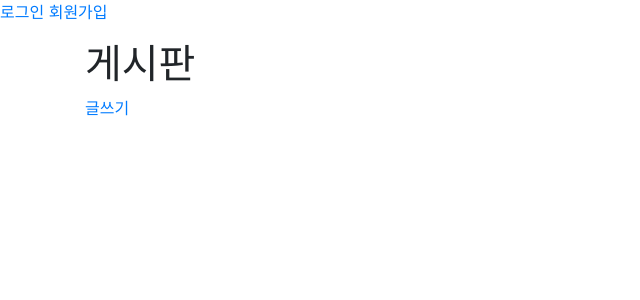
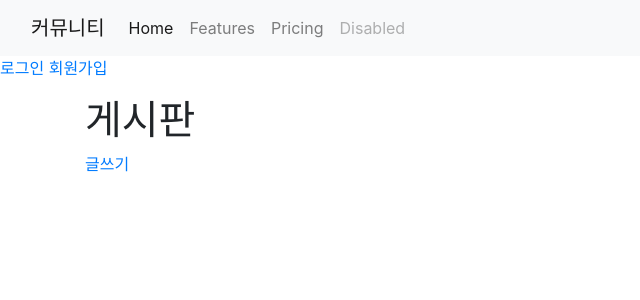
Before and after one commit to bbangso/practice, a Django app: page /articles/ in a window 1280 px wide. Shown: the top 300 px of the page, without its empty margins (0-640 px from the left). Run offline with Django 3.2, Linux system fonts and the light colour scheme; data that the repository does not hold is empty; some libraries are stand-ins or nearby versions.

Commit message:
feat: add nav bar

```diff
--- /dev/null
+++ b/django/django_form/templates/_nav.html
@@ -0,0 +1,24 @@
+<nav class="navbar navbar-expand-lg navbar-light bg-light">
+    <div class="container-fluid">
+        <a class="navbar-brand" href="/articles/">커뮤니티</a>
+        <button class="navbar-toggler" type="button" data-bs-toggle="collapse" data-bs-target="#navbarNav" aria-controls="navbarNav" aria-expanded="false" aria-label="Toggle navigation">
+            <span class="navbar-toggler-icon"></span>
+        </button>
+        <div class="collapse navbar-collapse" id="navbarNav">
+            <ul class="navbar-nav">
+                <li class="nav-item">
+                    <a class="nav-link active" aria-current="page" href="#">Home</a>
+                </li>
+                <li class="nav-item">
+                    <a class="nav-link" href="#">Features</a>
+                </li>
+                <li class="nav-item">
+                    <a class="nav-link" href="#">Pricing</a>
+                </li>
+                <li class="nav-item">
+                    <a class="nav-link disabled" href="#" tabindex="-1" aria-disabled="true">Disabled</a>
+                </li>
+            </ul>
+        </div>
+    </div>
+</nav>
--- a/django/django_form/templates/base.html
+++ b/django/django_form/templates/base.html
@@ -8,6 +8,7 @@
     {% bootstrap_css %}
 </head>
 <body>
+    {% include '_nav.html' %}
     {% if request.user.is_authenticated %}
     <p>{{ request.user.username }}님 환영합니다</p>
     <a href="{% url 'accounts:signout' %}">로그아웃</a>
```
